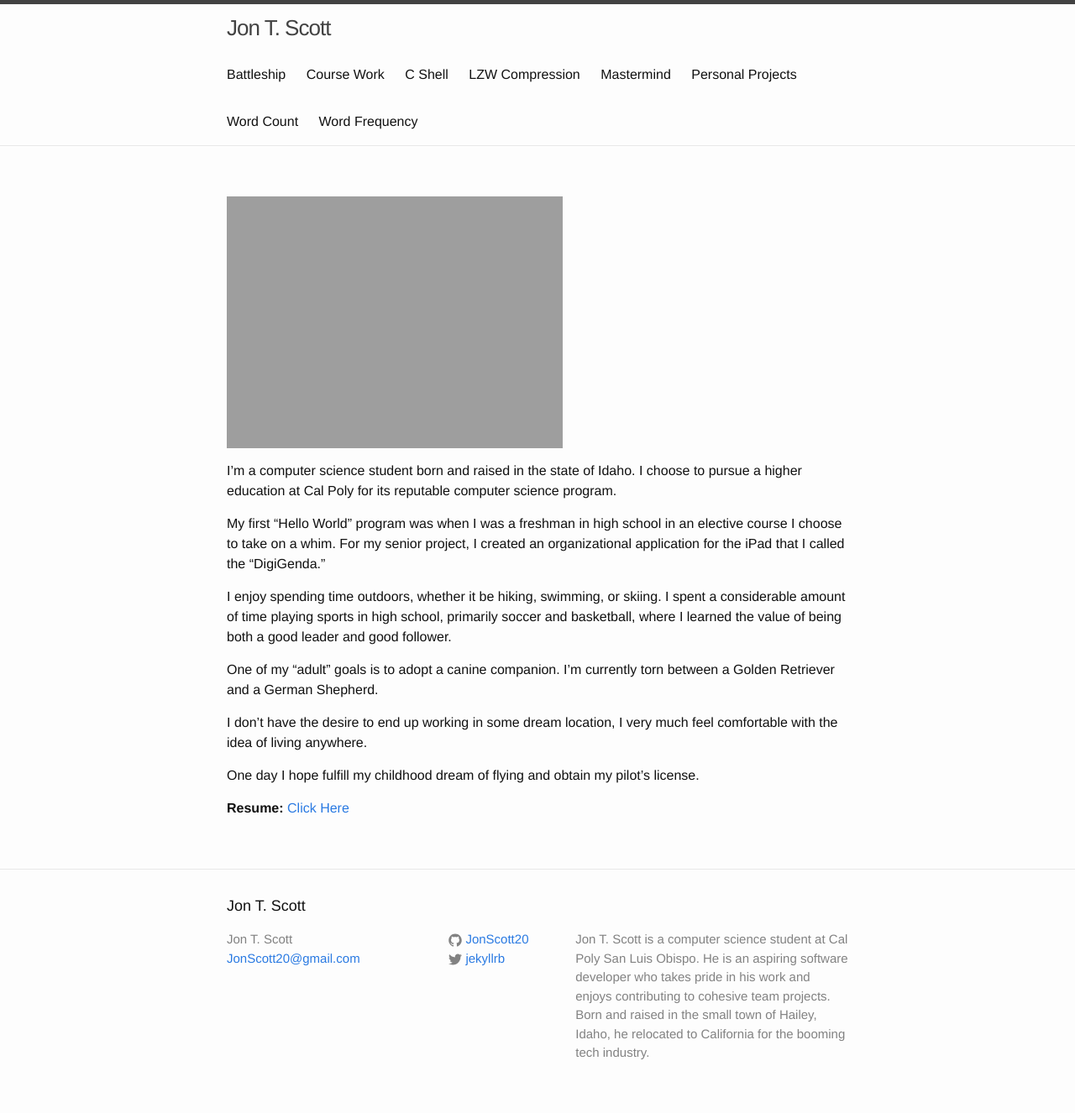
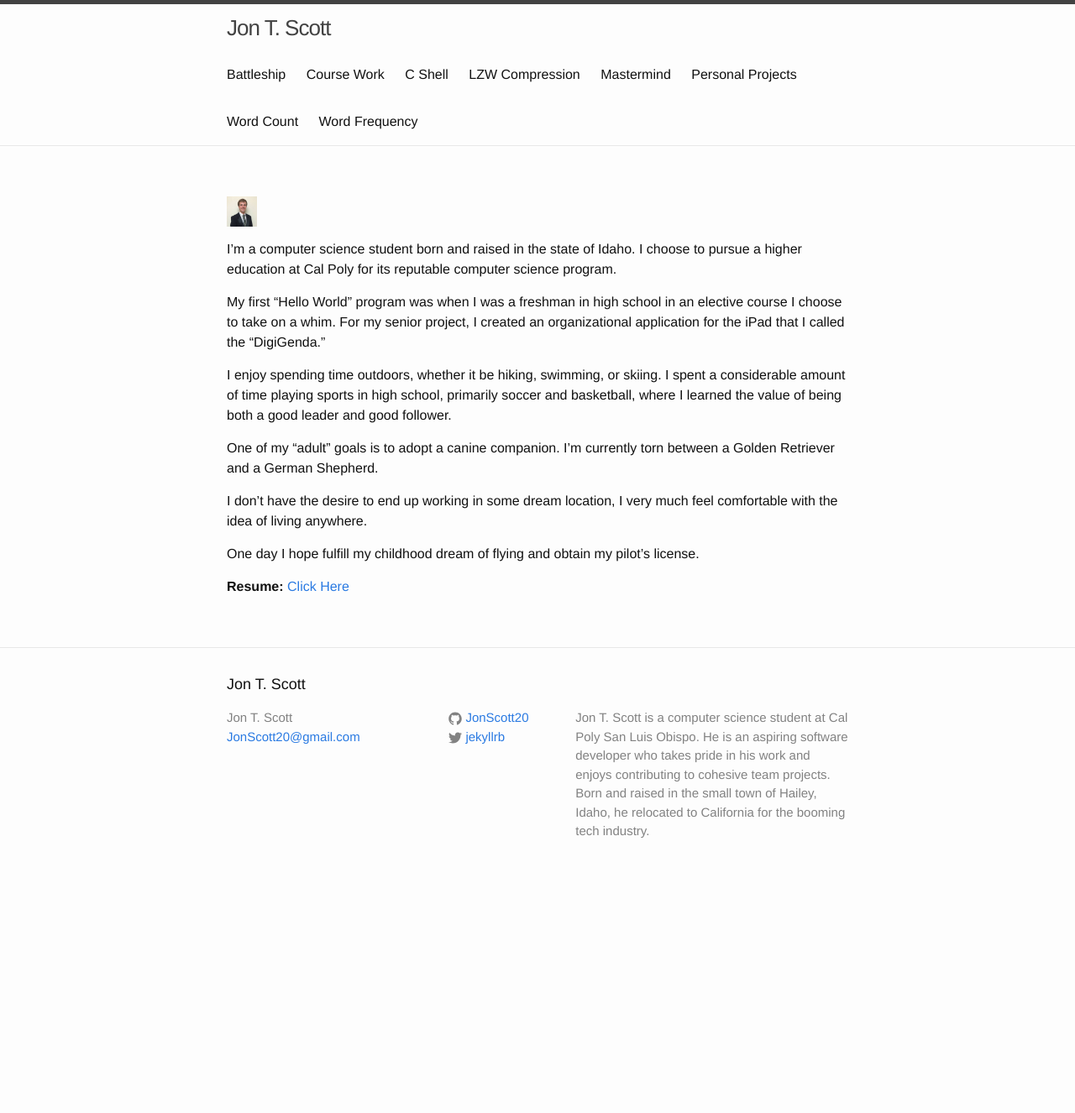
Before and after one commit to JonScott20/JonScott20.github.io, a Jekyll site: the page built from index.md, in a window 1280 px wide. Shown: the whole page at 84% size. Built offline with Jekyll 4.4.1, drawn with Linux system fonts in a browser that asks for light colours; our own code applies the rules of GitHub Pages for plain Markdown files; after the commit the page ends 1062 px from its top, so only the background shows below that.

Commit message:
Update index.md

```diff
--- a/index.md
+++ b/index.md
@@ -1,4 +1,4 @@
-![JScottFormal](https://jonscott20.github.io/Files/Documents/JScottFormal.jpg =250x250)
+![JScottFormal](https://jonscott20.github.io/Files/Documents/JScottFormal.jpg){:height="36px" width="36px"}
 
 I'm a computer science student born and raised in the state of Idaho. I choose to pursue a higher education at Cal Poly for its reputable computer science program.
 
```
